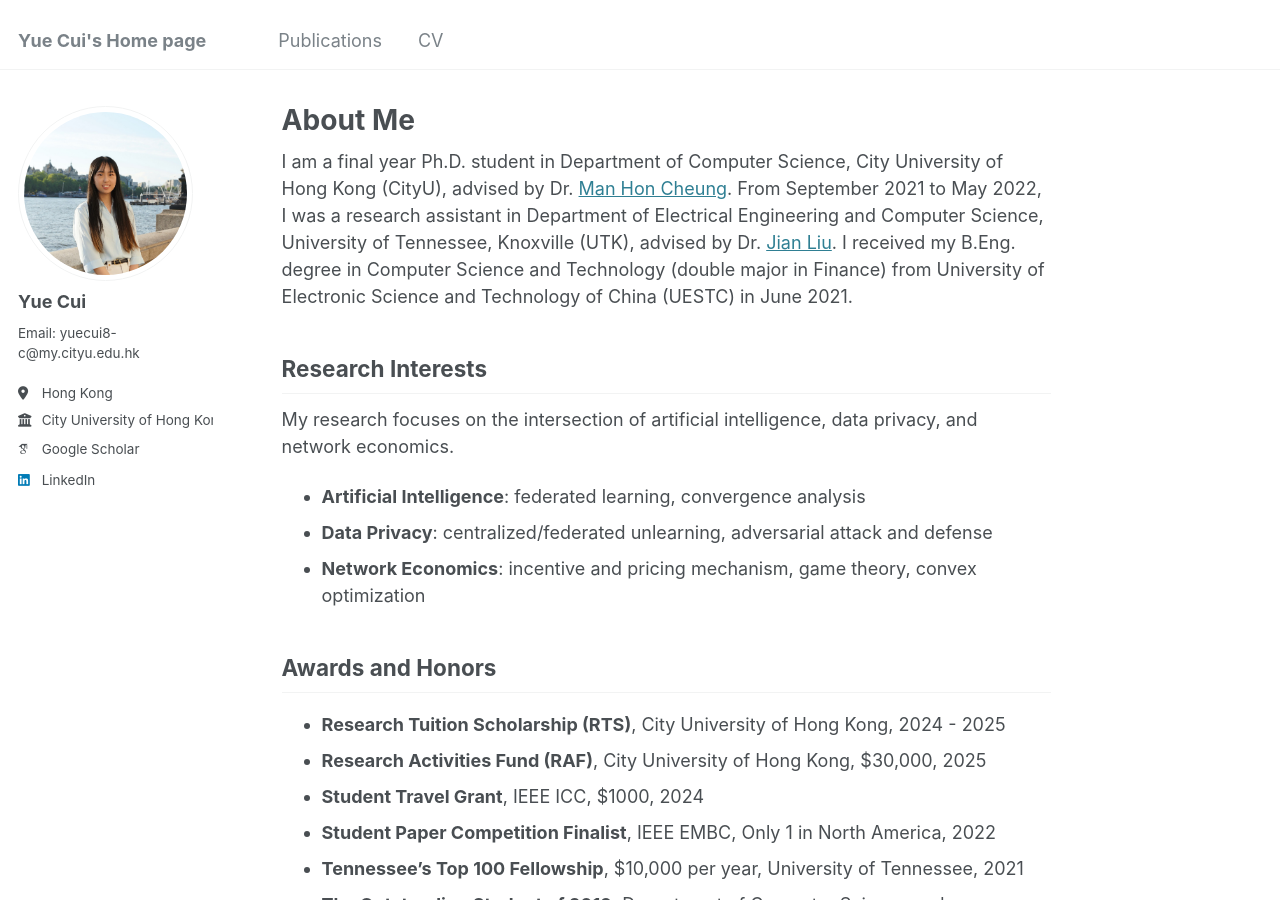
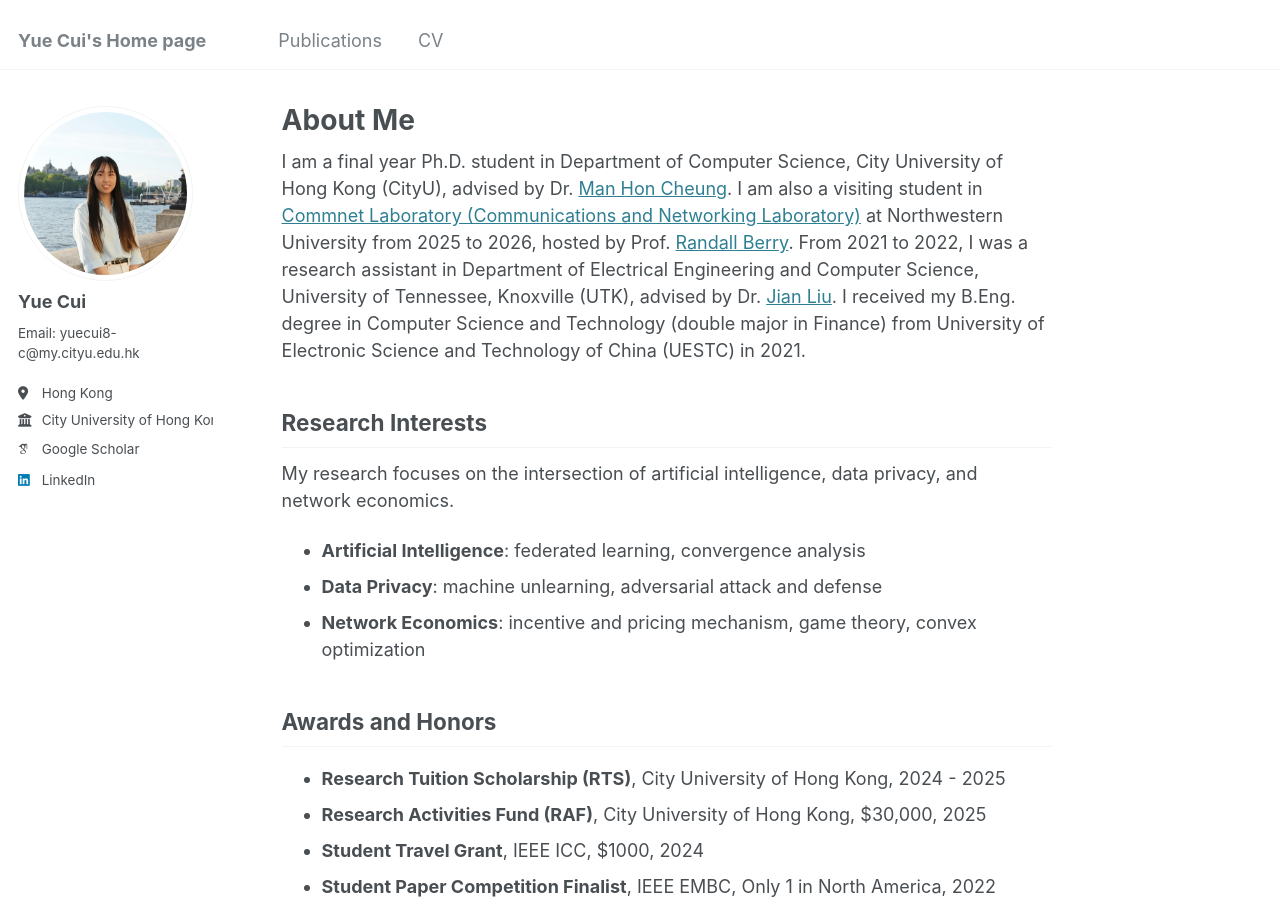
Before and after one commit to ycui26/ycui26.github.io, a Jekyll site: the page built from _pages/about.md, in a window 1280 px wide and 900 px high. Built offline with Jekyll 4.4.1, drawn with Linux system fonts in a browser that asks for light colours; some web fonts are replaced.

Commit message:
Update about.md

```diff
--- a/_pages/about.md
+++ b/_pages/about.md
@@ -7,14 +7,14 @@ redirect_from:
   - /about.html
 ---
 
-I am a final year Ph.D. student in Department of Computer Science, City University of Hong Kong (CityU), advised by Dr. [Man Hon Cheung](https://www.cs.cityu.edu.hk/~mhcheung/index.htm). From September 2021 to May 2022, I was a research assistant in Department of Electrical Engineering and Computer Science, University of Tennessee, Knoxville (UTK), advised by Dr. [Jian Liu](https://web.eecs.utk.edu/~jliu/). I received my B.Eng. degree in Computer Science and Technology (double major in Finance) from University of Electronic Science and Technology of China (UESTC) in June 2021.
+I am a final year Ph.D. student in Department of Computer Science, City University of Hong Kong (CityU), advised by Dr. [Man Hon Cheung](https://www.cs.cityu.edu.hk/~mhcheung/index.htm). I am also a visiting student in [Commnet Laboratory (Communications and Networking Laboratory)](https://sites.northwestern.edu/commnet/) at Northwestern University from 2025 to 2026, hosted by Prof. [Randall Berry](https://www.mccormick.northwestern.edu/research-faculty/directory/profiles/berry-randy.html). From 2021 to 2022, I was a research assistant in Department of Electrical Engineering and Computer Science, University of Tennessee, Knoxville (UTK), advised by Dr. [Jian Liu](https://web.eecs.utk.edu/~jliu/). I received my B.Eng. degree in Computer Science and Technology (double major in Finance) from University of Electronic Science and Technology of China (UESTC) in 2021.
 
 
 Research Interests
 ------
 My research focuses on the intersection of artificial intelligence, data privacy, and network economics.
 - **Artificial Intelligence**: federated learning, convergence analysis
-- **Data Privacy**: centralized/federated unlearning, adversarial attack and defense
+- **Data Privacy**: machine unlearning, adversarial attack and defense
 - **Network Economics**: incentive and pricing mechanism, game theory, convex optimization
 
 Awards and Honors
```
